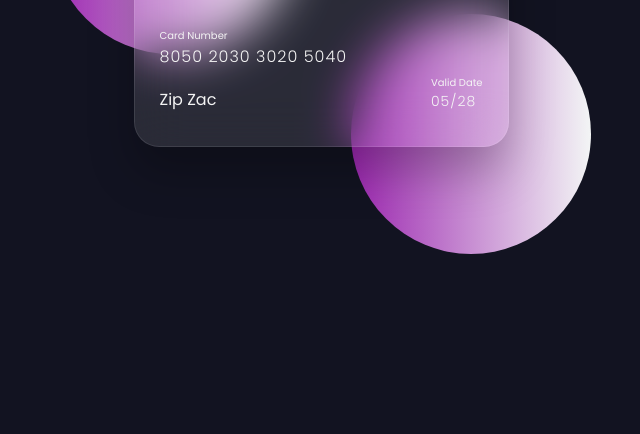
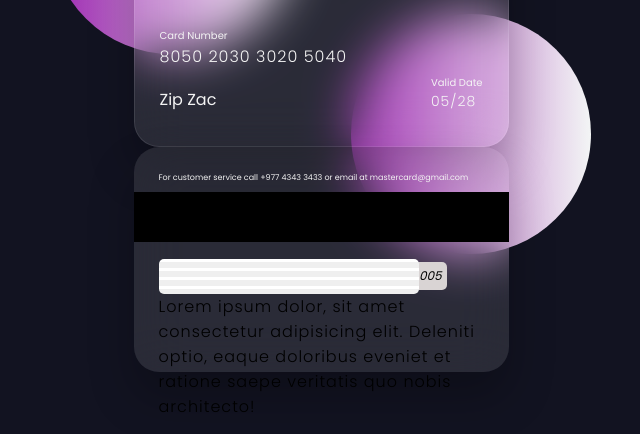
Before and after one commit to DeveloperZipZac/HTML-CSS-project, a plain HTML site: page flipping-card/index.html in a window 1280 px wide. Shown: the part 366-800 px from the top of the page, without its empty margins (319-959 px from the left). Drawn offline with Linux system fonts and the light colour scheme.

Commit message:
back face part 1

```diff
--- a/flipping-card/index.html
+++ b/flipping-card/index.html
@@ -30,6 +30,13 @@
                         </div>
                     </div>
                 </div>
+
+                <div class="card back-face">
+                    <h6>For customer service call +977 4343 3433 or email at mastercard@gmail.com</h6>
+                    <span class="magnetic-strip"></span>
+                    <div class="signature"><i>005</i></div>
+                    <h5>Lorem ipsum dolor, sit amet consectetur adipisicing elit. Deleniti optio, eaque doloribus eveniet et ratione saepe veritatis quo nobis architecto!</h5>
+                </div>
             </div>
         </section>
     </body>
--- a/flipping-card/style.css
+++ b/flipping-card/style.css
@@ -122,3 +122,52 @@ h5 {
 
     margin-top: 18px;
 }
+
+.card.back-face {
+    border: none;
+}
+
+.card.back-face h6 {
+    font-size: 8px;
+    color: #f4f4f4;
+}
+
+.card.back-face .magnetic-strip {
+    position: absolute;
+    left: 0;
+    top: 45px;
+
+    width: 100%;
+    height: 50px;
+
+    background-color: #000;
+}
+
+.card.back-face .signature {
+    width: 80%;
+    height: 35px;
+    background: repeating-linear-gradient(
+        #fff,
+        #fff 3px,
+        #efefef 0px,
+        #efefef 9px
+    );
+    border-radius: 5px;
+
+    margin-top: 75px;
+
+    display: flex;
+    justify-content: flex-end;
+    align-items: center;
+}
+
+.card.back-face i {
+    font-size: 12px;
+    background-color: #d9d4d4;
+    border-radius: 5px;
+
+    margin-right: -28px;
+    padding: 5px;
+
+    z-index: -1;
+}
```
